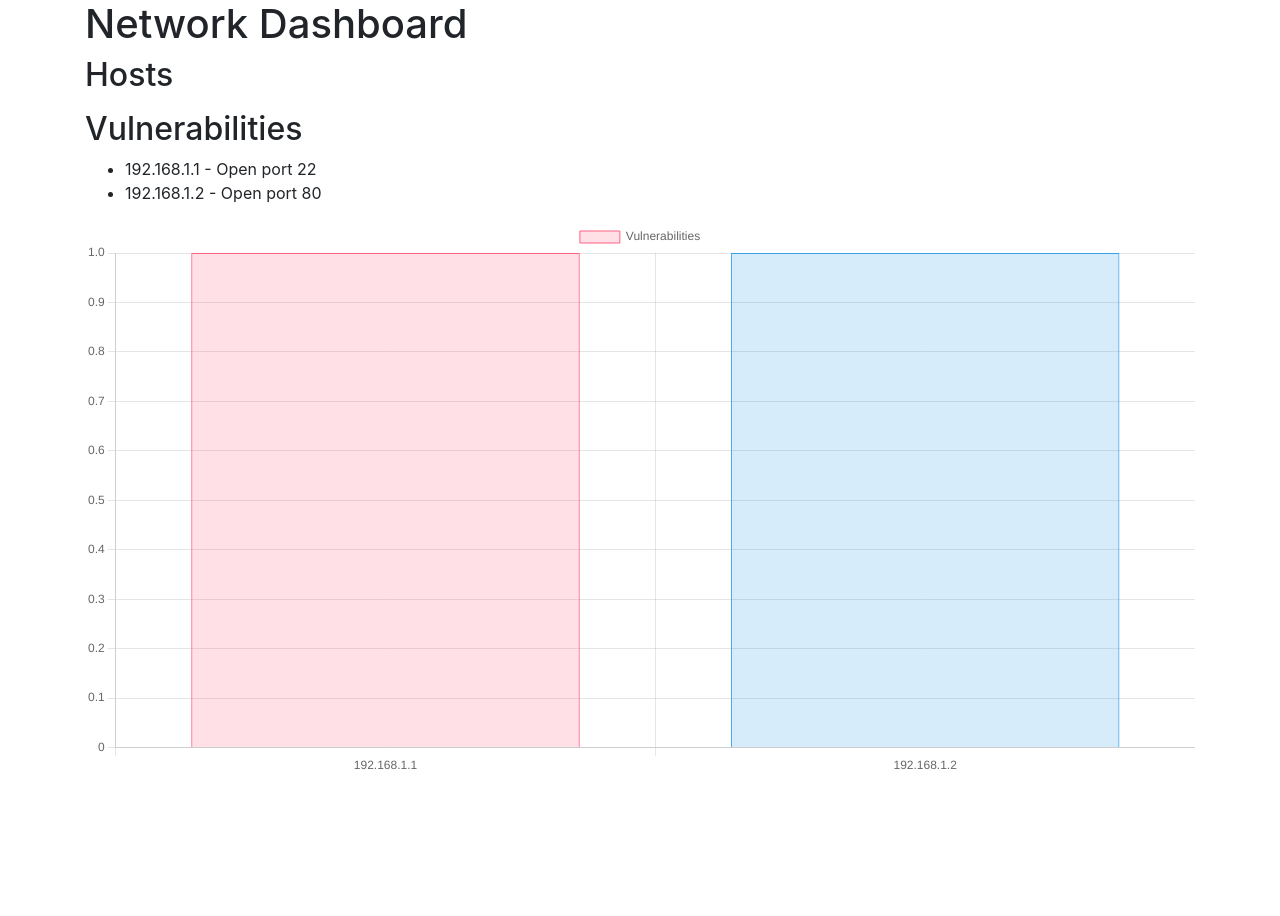
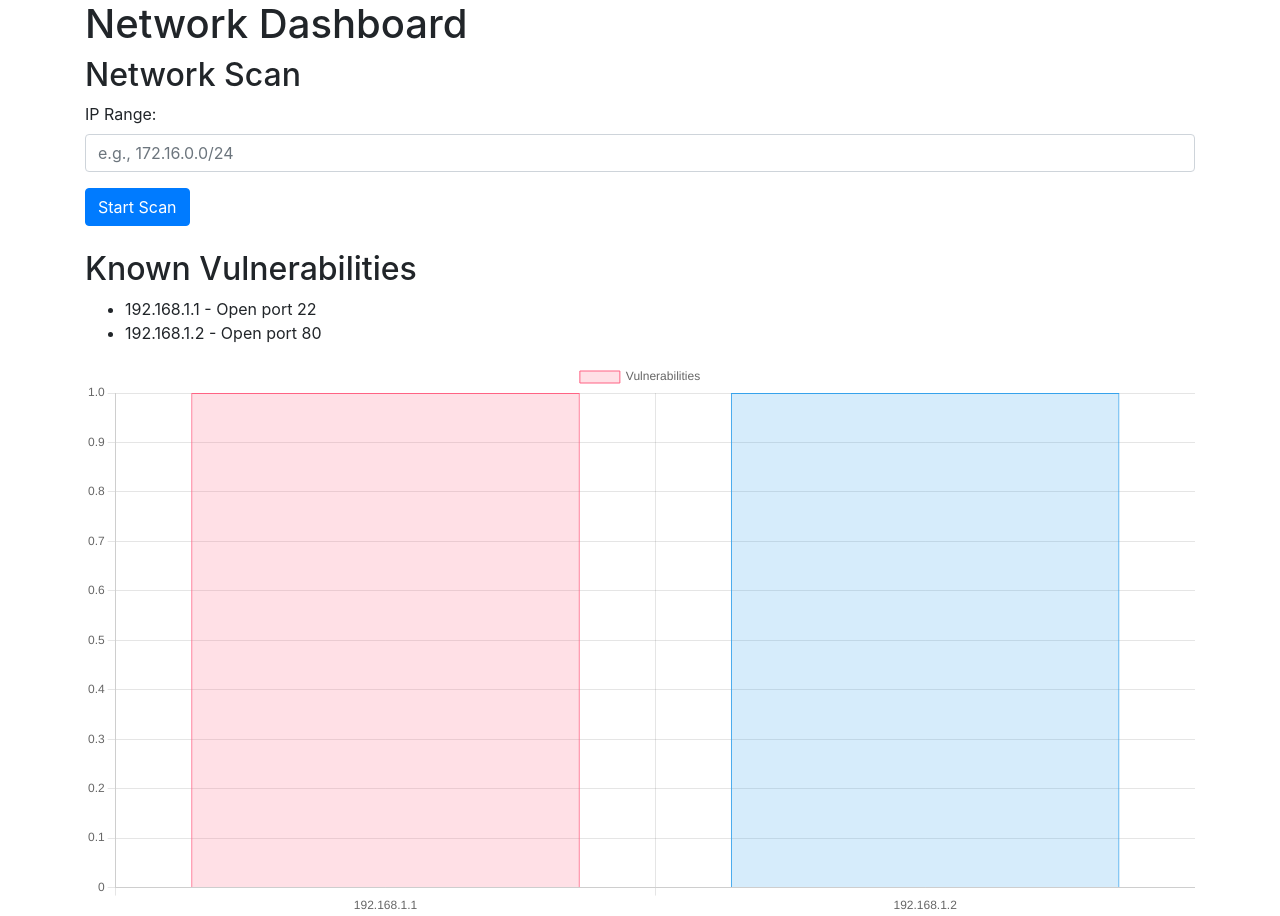
Before and after one commit to fruitcake514/CVEScanner, a Flask app: page / in a window 1280 px wide. Before the commit the page ends 770 px from the top, so only its background shows below. Run offline with Flask 3, Linux system fonts and the light colour scheme; some libraries are stand-ins or nearby versions.

Commit message:
Update dashboard.html

```diff
--- a/templates/dashboard.html
+++ b/templates/dashboard.html
@@ -5,25 +5,82 @@
     <title>Dashboard</title>
     <link rel="stylesheet" href="https://stackpath.bootstrapcdn.com/bootstrap/4.5.2/css/bootstrap.min.css">
     <script src="https://cdn.jsdelivr.net/npm/chart.js"></script>
+    <script src="https://code.jquery.com/jquery-3.6.0.min.js"></script>
 </head>
 <body>
     <div class="container">
         <h1>Network Dashboard</h1>
-        <h2>Hosts</h2>
-        <ul>
-            {% for host in hosts %}
-                <li>{{ host.ip }} - {{ host.status }}</li>
-            {% endfor %}
-        </ul>
-        <h2>Vulnerabilities</h2>
+
+        <div class="mb-4">
+            <h2>Network Scan</h2>
+            <form id="scan-form">
+                <div class="form-group">
+                    <label for="ip-range">IP Range:</label>
+                    <input type="text" class="form-control" id="ip-range" name="ip_range" placeholder="e.g., 172.16.0.0/24" required>
+                </div>
+                <button type="submit" class="btn btn-primary">Start Scan</button>
+            </form>
+        </div>
+
+        <div id="scan-results"></div>
+
+        <h2>Known Vulnerabilities</h2>
         <ul>
             {% for vuln in vulnerabilities %}
                 <li>{{ vuln.host }} - {{ vuln.vuln }}</li>
             {% endfor %}
         </ul>
+
         <canvas id="myChart"></canvas>
     </div>
+
     <script>
+        $(document).ready(function() {
+            $('#scan-form').submit(function(e) {
+                e.preventDefault();
+                var ipRange = $('#ip-range').val();
+                $('#scan-results').html('Scanning...');
+                $.ajax({
+                    url: '/scan',
+                    method: 'POST',
+                    data: {ip_range: ipRange},
+                    success: function(data) {
+                        var resultsHtml = '<h3>Scan Results:</h3>';
+                        if (data.length === 0) {
+                            resultsHtml += '<p>No hosts found to be up.</p>';
+                        } else {
+                            resultsHtml += '<ul class="list-group">';
+                            data.forEach(function(host) {
+                                resultsHtml += '<li class="list-group-item">';
+                                resultsHtml += '<h4>' + host.ip + ' - ' + host.status + '</h4>';
+                                if (host.open_ports.length > 0) {
+                                    resultsHtml += '<table class="table table-sm">';
+                                    resultsHtml += '<thead><tr><th>Port</th><th>Service</th><th>Version</th></tr></thead>';
+                                    resultsHtml += '<tbody>';
+                                    host.open_ports.forEach(function(port) {
+                                        resultsHtml += '<tr>';
+                                        resultsHtml += '<td>' + port.port + '</td>';
+                                        resultsHtml += '<td>' + port.service + '</td>';
+                                        resultsHtml += '<td>' + port.version + '</td>';
+                                        resultsHtml += '</tr>';
+                                    });
+                                    resultsHtml += '</tbody></table>';
+                                } else {
+                                    resultsHtml += '<p>No open ports found</p>';
+                                }
+                                resultsHtml += '</li>';
+                            });
+                            resultsHtml += '</ul>';
+                        }
+                        $('#scan-results').html(resultsHtml);
+                    },
+                    error: function(jqXHR, textStatus, errorThrown) {
+                        $('#scan-results').html('Error: ' + errorThrown);
+                    }
+                });
+            });
+        });
+
         var ctx = document.getElementById('myChart').getContext('2d');
         var myChart = new Chart(ctx, {
             type: 'bar',
```
